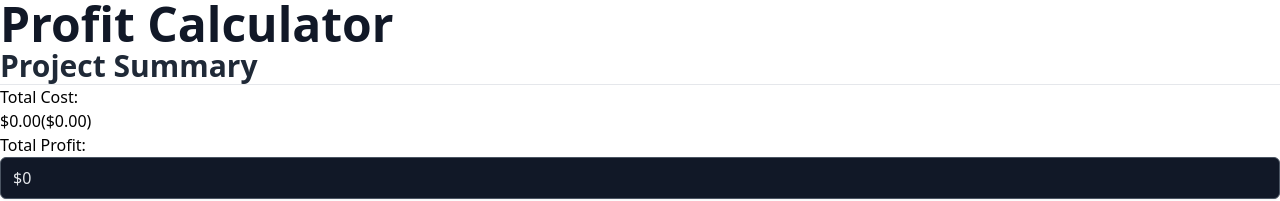
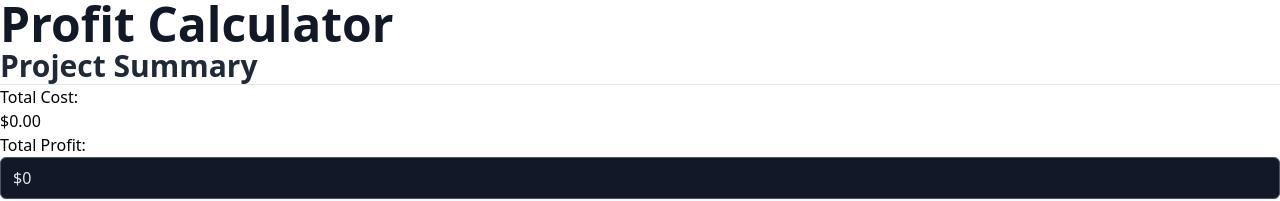
Before and after one commit to yangjialin94/minimal-pricing, a Next.js app: page /profit in a window 1280 px wide. Shown: the top 201 px of the page. Built offline with nearby package versions, Linux system fonts and the light colour scheme.

Commit message:
Final UI tweak

```diff
--- a/src/app/profit/page.tsx
+++ b/src/app/profit/page.tsx
@@ -92,7 +92,9 @@ function Summary({ project }: SummaryProps) {
           <span className="text-blue-600 dark:text-blue-400">
             ${formatToDecimalCost(totalCost, 2)}
           </span>
-          <span className="text-base text-red-500">(${formatToDecimalCost(totalPrice, 2)})</span>
+          {profitMargin !== 0 && (
+            <span className="text-base text-red-500">(${formatToDecimalCost(totalPrice, 2)})</span>
+          )}
         </div>
       </div>
 
```
Also changed, not shown: src/app/overview/page.tsx (+6 -1 lines).
